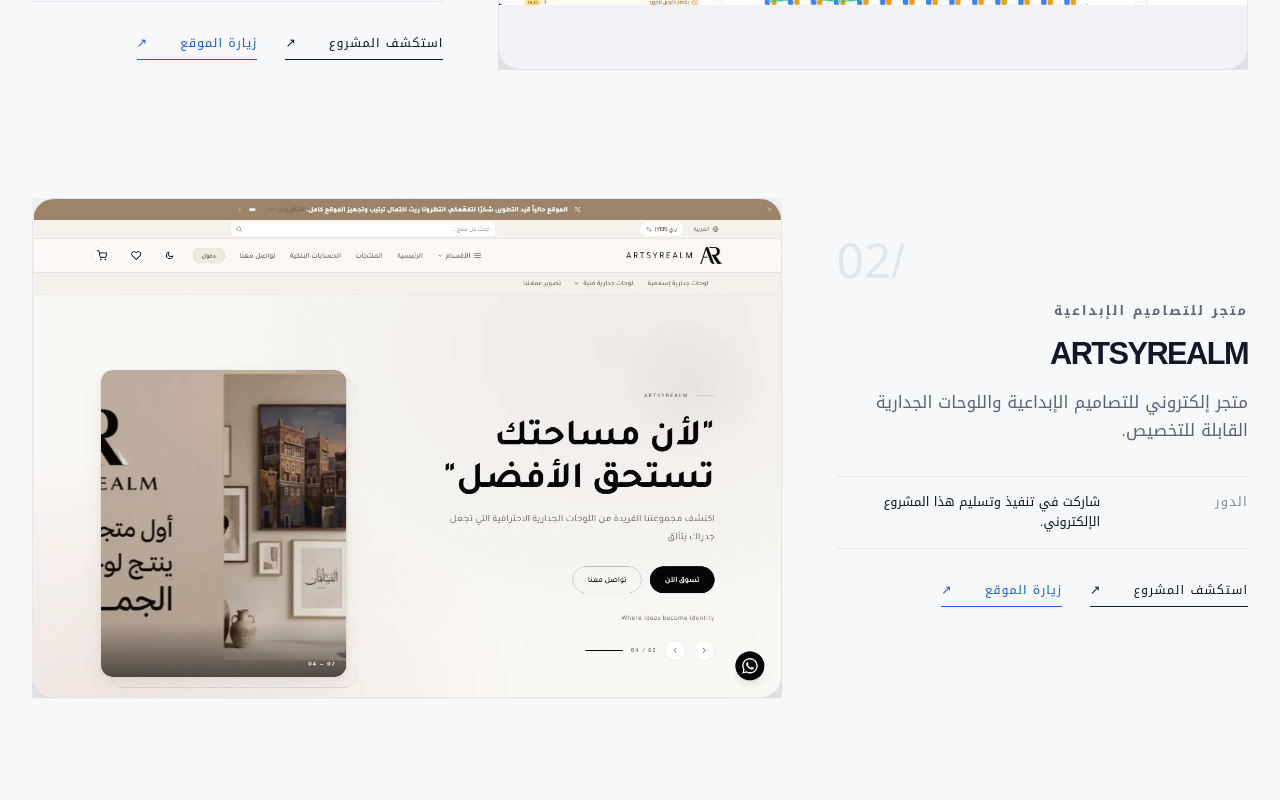
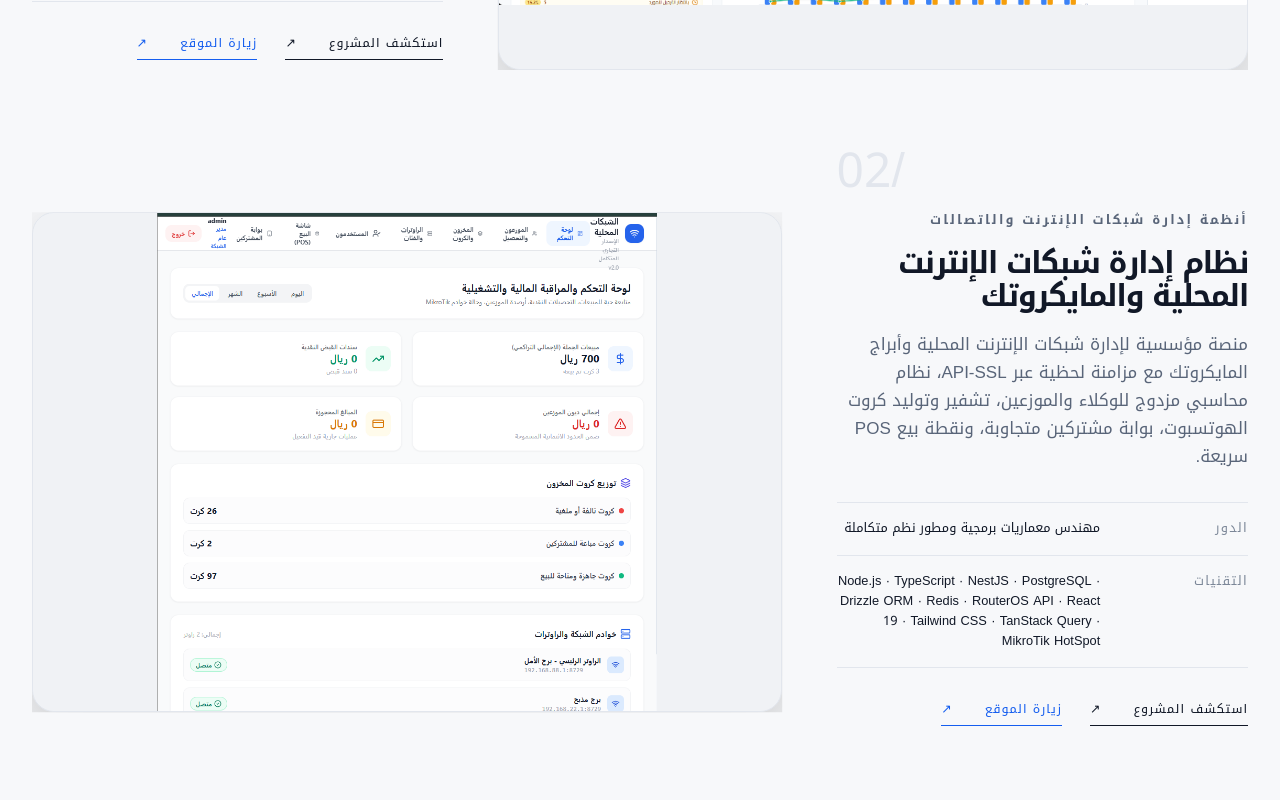
Before and after one commit to mahmoudalmagrami/mahmoud-portfolio, a Next.js app: page /ar in a window 1280 px wide. Shown: the part 1580-2380 px from the top of the page. Built offline with nearby package versions, Linux system fonts and the light colour scheme; no server answers.

Commit message:
Add SmartNet MikroTik ISP & HotSpot ERP v2.0 to portfolio showcase

```diff
--- a/src/content/projects.ts
+++ b/src/content/projects.ts
@@ -66,8 +66,74 @@
     ]
   },
   {
+    slug: "smartnet-mikrotik-erp",
+    index: "02",
+    featured: true,
+    liveUrl: "https://github.com/mahmoudalmaqrami/smartnet-systemx",
+    category: {
+      en: "Telecom & ISP Infrastructure",
+      ar: "أنظمة إدارة شبكات الإنترنت والاتصالات"
+    },
+    title: {
+      en: "SmartNet - MikroTik ISP & Hotspot ERP v2.0",
+      ar: "نظام إدارة شبكات الإنترنت المحلية والمايكروتك"
+    },
+    summary: {
+      en: "Enterprise ISP & Hotspot infrastructure management platform featuring real-time MikroTik RouterOS API-SSL synchronization, double-entry financial ledger for resellers, encrypted voucher provisioning, captive portal generator, and high-speed POS.",
+      ar: "منصة مؤسسية لإدارة شبكات الإنترنت المحلية وأبراج المايكروتك مع مزامنة لحظية عبر API-SSL، نظام محاسبي مزدوج للوكلاء والموزعين، تشفير وتوليد كروت الهوتسبوت، بوابة مشتركين متجاوبة، ونقطة بيع POS سريعة."
+    },
+    role: {
+      en: "Lead Software Engineer & Systems Architect",
+      ar: "مهندس معماريات برمجية ومطور نظم متكاملة"
+    },
+    technologies: [
+      "Node.js",
+      "TypeScript",
+      "NestJS",
+      "PostgreSQL",
+      "Drizzle ORM",
+      "Redis",
+      "RouterOS API",
+      "React 19",
+      "Tailwind CSS",
+      "TanStack Query",
+      "MikroTik HotSpot"
+    ],
+    coverImage: "/projects/network-manager.png",
+    coverAlt: {
+      en: "Real-time dashboard, financial ledger, and router status interface of SmartNet MikroTik ERP.",
+      ar: "لوحة التحكم الحية، السجل المالي، وإدارة راوترات المايكروتك لنظام سمارت نت."
+    },
+    status: {
+      en: "Production-ready ISP management system with RouterOS SSL synchronization, AES-256 voucher encryption, and double-entry financial ledger.",
+      ar: "نظام مؤسسي متكامل ومختبر بالكامل مع مزامنة حية لراوترات المايكروتك وتشفير الكروت وسجل مالي متوازن للوكلاء."
+    },
+    sections: [
+      {
+        title: {
+          en: "RouterOS API-SSL Integration & Voucher Engine",
+          ar: "الربط اللحظي مع خوادم المايكروتك وتوليد الكروت"
+        },
+        body: {
+          en: "Engineered with bidirectional MikroTik RouterOS API-SSL communication. Automatically generates cryptographically strong voucher credentials encrypted with AES-256-GCM, provisions disabled users into MikroTik User Profiles with bandwidth and uptime constraints (hours, days, months, and data limits), and activates them on-demand upon retail sale with instant active session eviction upon card expiration or cancellation.",
+          ar: "مبني مع تكامل ثنائي الاتجاه مع خوادم MikroTik RouterOS عبر API-SSL المشفر. يقوم النظام بتوليد كروت إنترنت مشفرة بـ AES-256-GCM، وحقنها آلياً في بروفايلات المايكروتك مع تحديد السرعات وحصص الوقت والبيانات (بالساعات، الأيام، والشهور)، مع تفعيل فوري عند البيع وإلغاء فوري للجلسات النشطة في الراوتر عند انتهاء الصلاحية أو الحظر."
+        }
+      },
+      {
+        title: {
+          en: "Reseller Ledger, High-Speed POS & Subscriber Portal",
+          ar: "إدارة الوكلاء والتحصيل المالي وبوابة المشتركين"
+        },
+        body: {
+          en: "Comprehensive financial ledger architecture tracking reseller credit limits, prepaid deposits, cash receipt vouchers, and real-time sales margins. Includes an optimized thermal printing POS interface with offline SVG QR code generation, along with a standalone responsive captive portal for end users to verify card status, remaining balance, and data usage.",
+          ar: "معمارية محاسبية متكاملة لمتابعة أرصدة وكلاء التوزيع وسقوف الائتمان وسندات القبض النقدية وهوامش أرباح البيع. يتضمن شاشة نقطة بيع POS سريعة تدعم الطباعة الحرارية وتوليد باركود QR محلي، بالإضافة إلى بوابة مشتركين تفاعلية لفحص رصيد الكرت والوقت المتبقي واستهلاك البيانات."
+        }
+      }
+    ]
+  },
+  {
     slug: "artsy-realm",
-    index: "02",
+    index: "03",
     featured: true,
     liveUrl: "https://artsyrealm.com",
     category: { en: "Creative commerce", ar: "متجر للتصاميم الإبداعية" },
@@ -87,7 +153,7 @@
   },
   {
     slug: "najd-alzian",
-    index: "03",
+    index: "04",
     featured: true,
     liveUrl: "https://najdalzian.com/",
     category: { en: "Events and equipment rental", ar: "تجهيز وتأجير مستلزمات المناسبات" },
@@ -107,7 +173,7 @@
   },
   {
     slug: "malak-parties",
-    index: "04",
+    index: "05",
     featured: true,
     liveUrl: "https://malakparties.com/",
     category: { en: "Event services", ar: "خدمات تجهيز المناسبات" },
@@ -127,7 +193,7 @@
   },
   {
     slug: "top-safety",
-    index: "05",
+    index: "06",
     featured: true,
     liveUrl: "https://topsafety.co/",
     category: { en: "Fire safety solutions", ar: "حلول مكافحة الحرائق والسلامة" },
@@ -147,7 +213,7 @@
   },
   {
     slug: "production-data-infrastructure",
-    index: "06",
+    index: "07",
     featured: false,
     category: { en: "Production infrastructure", ar: "بنية إنتاجية" },
     title: { en: "Data infrastructure across nine servers", ar: "بنية بيانات عبر تسعة خوادم" },
@@ -161,7 +227,7 @@
   },
   {
     slug: "postgresql-high-availability",
-    index: "07",
+    index: "08",
     featured: false,
     category: { en: "High availability", ar: "التوافر العالي" },
     title: { en: "PostgreSQL HA & replication", ar: "التوافر العالي والتكرار لـ PostgreSQL" },
@@ -175,7 +241,7 @@
   },
   {
     slug: "smart-library",
-    index: "08",
+    index: "09",
     featured: false,
     category: { en: "University internship", ar: "تدريب جامعي" },
     title: { en: "Smart Library", ar: "المكتبة الذكية" },
```
Also changed, not shown: public/projects/network-manager.png (added).
